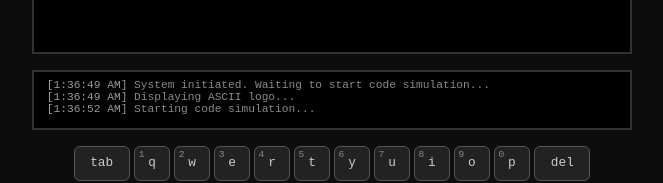
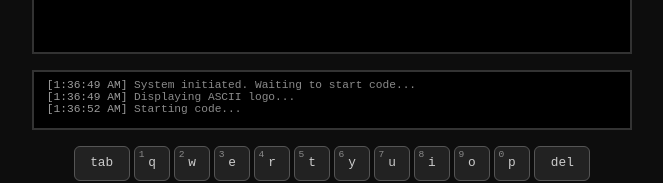
Before and after one commit to ZedKinetic/TerminalLife, a plain HTML site: page index.html in a window 1280 px wide. Shown: the part 342-525 px from the top of the page, without its empty margins (308-971 px from the left). Drawn offline with nearby package versions, Linux system fonts and the light colour scheme.

Commit message:
Update index.html

```diff
--- a/index.html
+++ b/index.html
@@ -990,7 +990,7 @@ Preparing for restart...`;
             screen.style.color = '#0F0'; // Pastikan warna hijau awal
             startGlitchEffect();
             startStaticEffect();
-            appendToLog("System initiated. Waiting to start code simulation...");
+            appendToLog("System initiated. Waiting to start code...");
             systemLog.scrollTop = systemLog.scrollHeight; // Scroll log ke bawah
 
             // Tampilkan logo parabola dulu
@@ -998,7 +998,7 @@ Preparing for restart...`;
 
             setTimeout(() => {
                 hideAsciiLogo(() => {
-                    appendToLog("Starting code simulation...");
+                    appendToLog("Starting code...");
                     startAutoTyping(codeLines, () => {
                         showEmosiNotHandledException();
                         setTimeout(() => {
```
